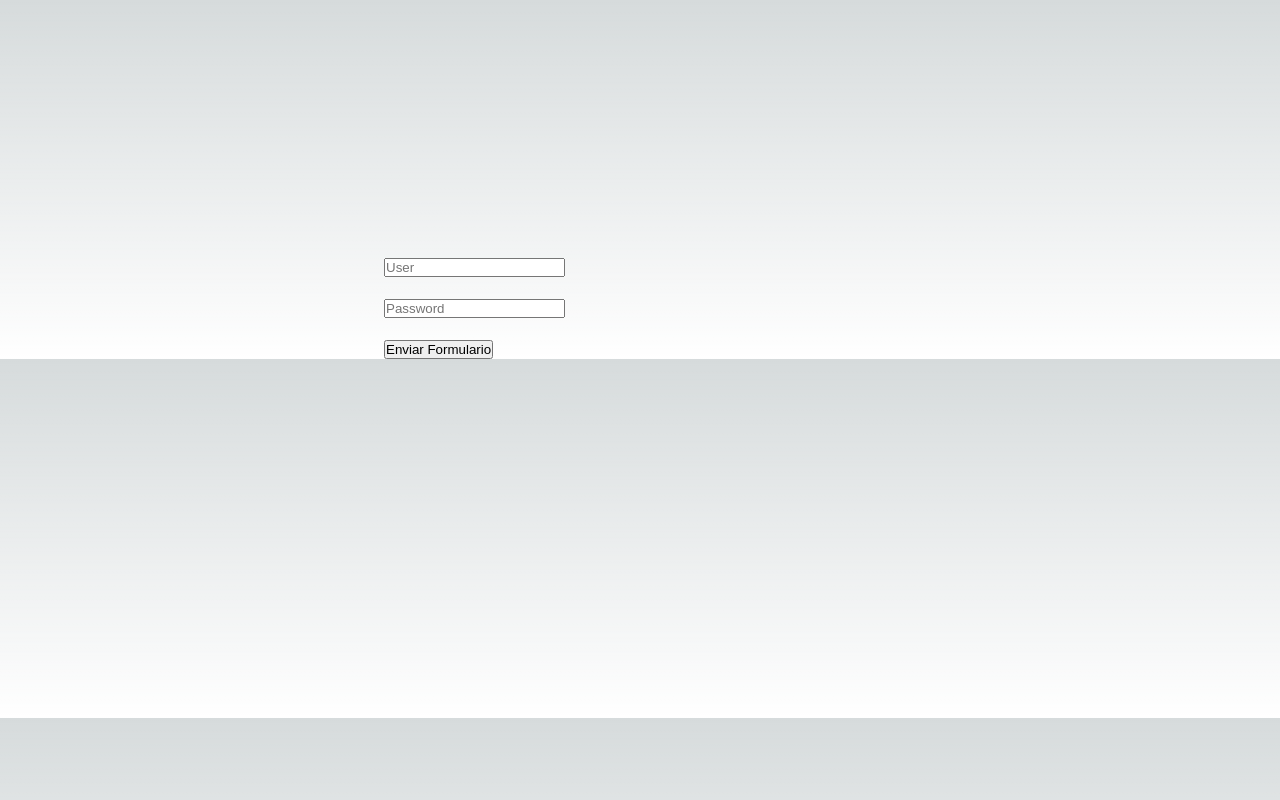
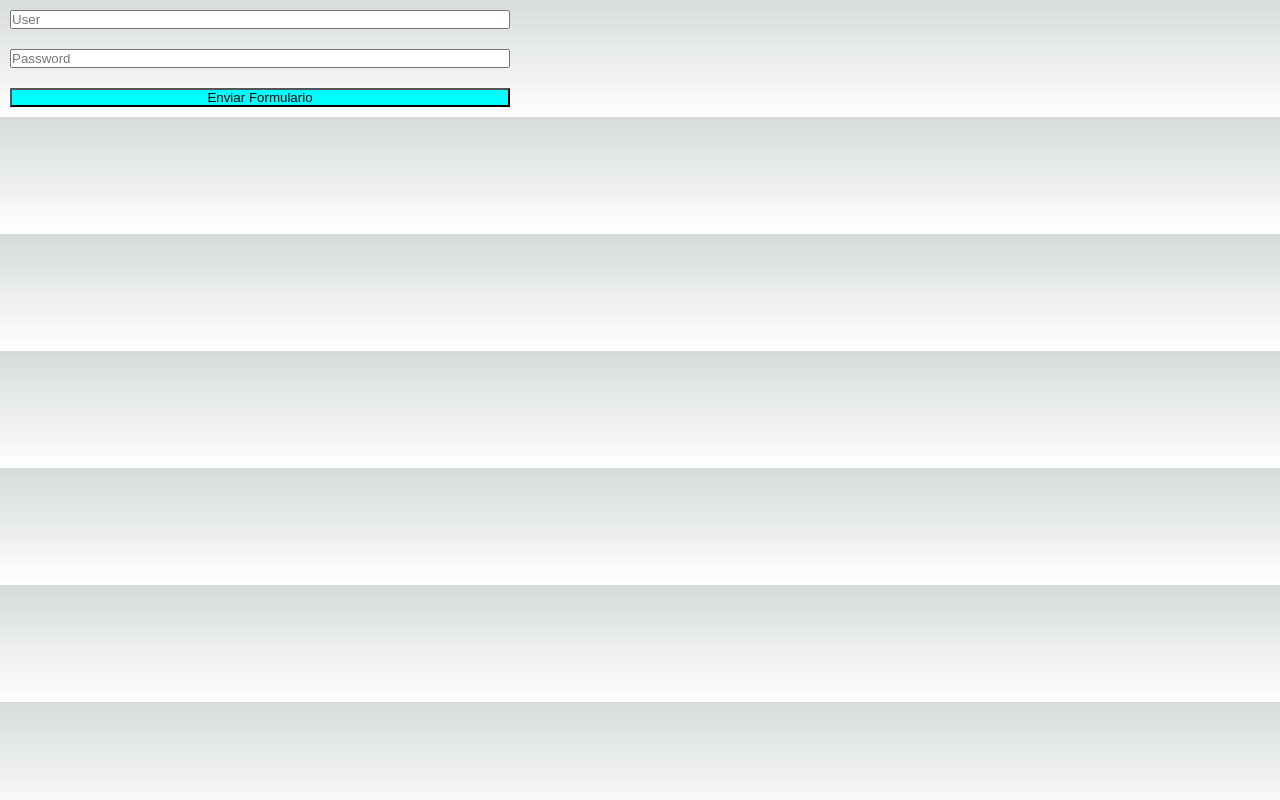
Before and after one commit to Carmona52/Uttehuacan, a Next.js app: page /login in a window 1280 px wide. Built offline with nearby package versions, Linux system fonts and the light colour scheme.

Commit message:
Configuracion del CSS

```diff
--- a/src/app/login/login.css
+++ b/src/app/login/login.css
@@ -1,6 +1,19 @@
 .container{
     display: flex;
     flex-direction: column;
+    margin: 10px;
+    width: 300px;
+    justify-content: center;
     width: 500px;
-    justify-content: center;
 }
+
+.container > button {
+background-color: aqua;
+transition: 0.3s;
+}
+
+
+.container > button:hover{
+
+    transform: scale(1.1);
+}
--- a/src/app/login/page.js
+++ b/src/app/login/page.js
@@ -1,20 +1,15 @@
+import "./login.css"
 export default function Login() {
     return (
-     <div style={{
-        display: "flex",
-        flexDirection:"column",
-        width:"500px",
-        marginLeft:"30%",
-        marginTop:"20%"
-     }}>
-        <form>
+     <div>
+        <form  className="container">
             <input type="text" placeholder="User">
 
-            </input> <br></br> <br></br>
+            </input> <br></br>
 
             <input type="password" placeholder="Password">
 
-            </input> <br></br> <br></br>
+            </input> <br></br>
 
             <button action="submit">Enviar Formulario</button>
 
```
